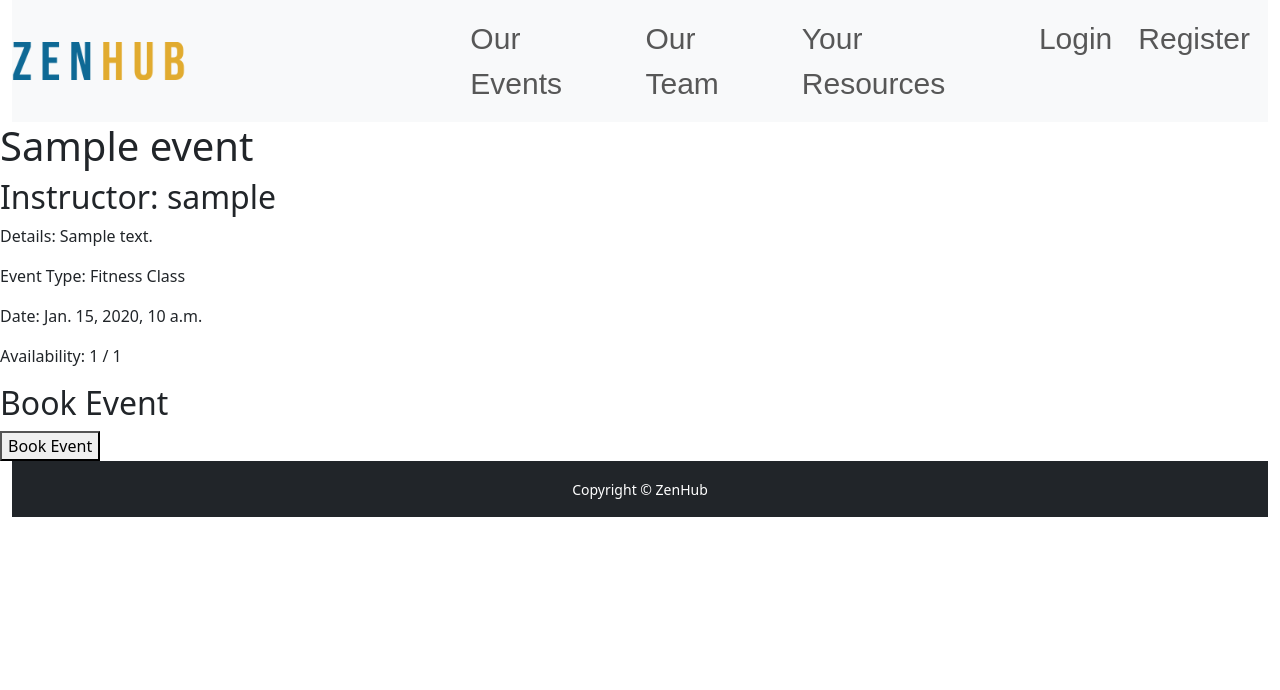
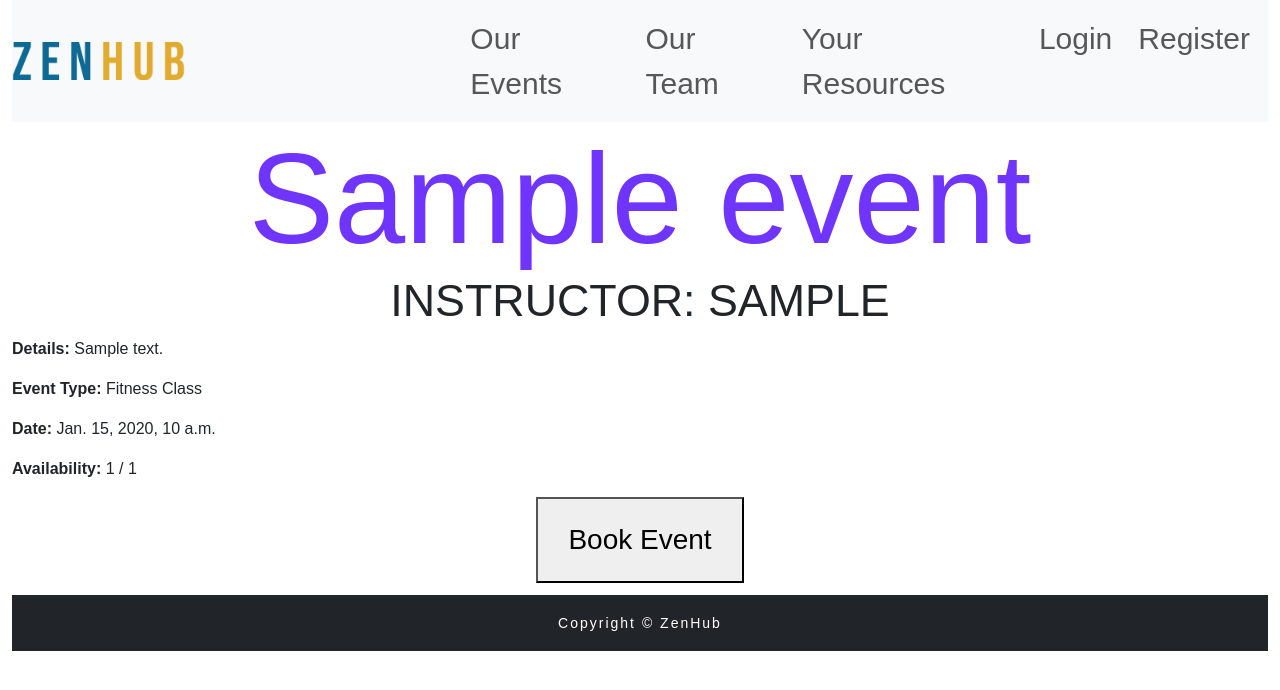
Before and after one commit to RyanFerris7/zenhub, a Django app: page /events/event_detail/1/ in a window 1280 px wide. Shown: the top 690 px of the page. Run offline with Django 4.2, Linux system fonts and the light colour scheme; tables that the repository leaves empty hold one stand-in row (values such as "Sample post"); some libraries are stand-ins or nearby versions.

Commit message:
styling for event_detail page

```diff
--- a/events/templates/event_detail.html
+++ b/events/templates/event_detail.html
@@ -1,34 +1,40 @@
 {% extends 'base.html' %}
 
 {% block content %}
+
+<section>
+    <div class="container-fluid">
+
         <body>
                 <!-- Message Display code -->
                 {% if messages %}
                 <ul class="messages">
                     {% for message in messages %}
-            <li{% if message.tags %} class="{{ message.tags }}"{% endif %}>{{ message }}</li>
+                    <li{% if message.tags %} class="{{ message.tags }}" {% endif %}>{{ message }}</li>
                         {% endfor %}
                 </ul>
                 {% endif %}
             <!------------------------>
 
             <!-- Displays Event Details -->
-    <h1>{{ event.title }}</h1>
-    <h2>Instructor: {{ event.instructor }}</h2>
-    <p>Details: {{ event.description }}</p>
-    <p>Event Type: {{ event.type }}</p>
-    <p>Date: {{ event.time }}</p>
-    <p>Availability: {{ event.current_slots }} / {{event.available_slots}}</p>
+            <h1 class="event-title">{{ event.title }}</h1>
+            <h2 class="event-instructor">Instructor: {{ event.instructor }}</h2>
+            <p class="event-details"><strong>Details:</strong> {{ event.description }}</p>
+            <p class="event-type"><strong>Event Type:</strong> {{ event.type }}</p>
+            <p class="event-date"><strong>Date:</strong> {{ event.time }}</p>
+            <p class="event-availability"><strong>Availability:</strong> {{ event.current_slots }} / {{event.available_slots}}</p>
             <!------------------------>
 
             <!-- Book Event form POST call -->
-    <h2>Book Event</h2>
-    <form method="post" action="{% url 'book_event' event.id %}">
+            <form class="event-bookingbtn-container"method="post" action="{% url 'book_event' event.id %}">
                 {% csrf_token %}
                 {{ form.as_p }}
-        <button type="submit">Book Event</button>
+                <button class="event-bookingbtn text-center" type="submit">Book Event</button>
             </form>
             <!------------------------>
 
         </body>
+    </div>
+</section>
+
 {% endblock %}
--- a/static/css/base.css
+++ b/static/css/base.css
@@ -26,3 +26,63 @@
         text-shadow: 1px 1px 4px rgba(0, 0, 0, 0.2);
     }
 }
+
+/* Styles for event details */
+.event-title {
+    font-family: 'Bebas Neue', sans-serif;
+    font-size: 10vw;
+    color: #7035fd;
+    display: flex;
+    align-items: center;
+    justify-content: center;
+    margin-bottom: -2px;
+}
+.event-instructor {
+    font-family: 'Arial', sans-serif;
+    text-transform: uppercase;
+    font-size: 3.5vw;
+    display: flex;
+    align-items: center;
+    justify-content: center;
+    margin-bottom: 10px;
+}
+.event-details {
+    font-family: 'Arial', sans-serif;
+}
+.event-type {
+    font-family: 'Arial', sans-serif;
+}
+.event-date {
+    font-family: 'Arial', sans-serif;
+}
+.event-availability {
+    font-family: 'Arial', sans-serif;
+}
+.event-bookingbtn-container {
+    display: flex;
+    align-items: center;
+    justify-content: center;
+    margin-bottom: 1.5vh;
+}
+.event-bookingbtn {
+    font-family: 'Bebas Neue', sans-serif;
+    padding: 20px 30px;
+    font-size: 3.5vh;
+}
+
+@media screen and (max-width: 768px) {
+    body {
+        font-size: 14px; /* Adjust styles as needed */
+    }
+
+    .event-bookingbtn {
+        padding: 8px 16px; /* Adjust styles as needed */
+    }
+}
+
+/* Footer text */
+.footer-text {
+    font-family: 'Bebas Neue', sans-serif;
+    color: #fff;
+    letter-spacing: 2px;
+}
--- a/templates/footer.html
+++ b/templates/footer.html
@@ -1,4 +1,4 @@
-<footer class="footer mt-auto py-3 bg-dark text-white">
+<footer class="footer mt-auto py-3 bg-dark footer-text">
     <div class="container text-center">
         <small>Copyright &copy; ZenHub</small>
     </div>
```
Lines whose indentation alone changed are shown as unchanged.
